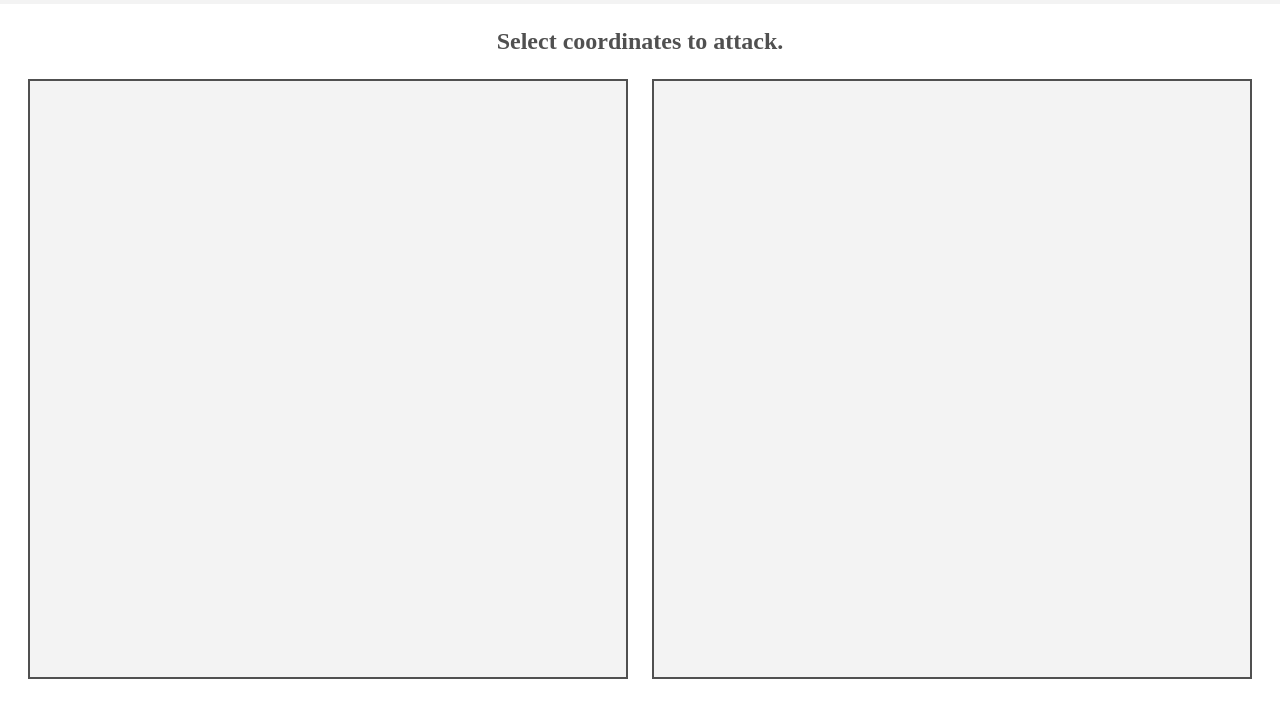
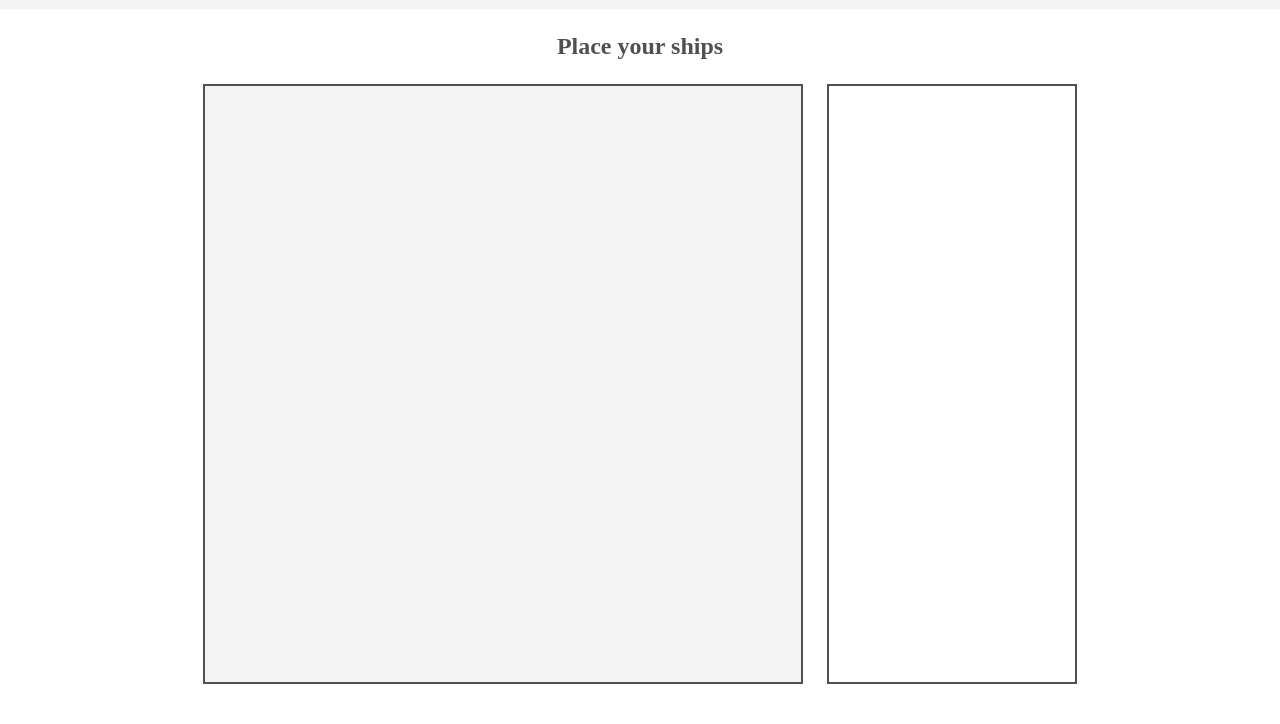
Before and after one commit to WitherMite/battleship, a website: page index.html in a window 1280 px wide. Shown: the part 76-800 px from the top of the page. Drawn offline with Linux system fonts and the light colour scheme.

Commit message:
Structure ship placment ui

```diff
--- a/index.html
+++ b/index.html
@@ -13,11 +13,11 @@
     </header>
     <main class="game-window">
       <!-- change content depending on game stage -->
-      <h2 class="directions">Select coordinates to attack.</h2>
+      <h2 class="directions">Place your ships</h2>
       <div class="ui-container">
-        <div class="main-ui">
-          <div class="radar game-grid"></div>
-          <div class="player-board game-grid"></div>
+        <div class="pregame-ui">
+          <div class="game-grid"></div>
+          <div class="ship-container"></div>
         </div>
       </div>
     </main>
@@ -32,7 +32,7 @@
     <template id="pregame-ui-template">
       <!-- player(s) place ships -->
       <div class="pregame-ui">
-        <div class="player-board"></div>
+        <div class="game-grid"></div>
         <div class="ship-container"></div>
       </div>
     </template>
@@ -40,8 +40,8 @@
     <template id="main-ui-template">
       <!-- main gameplay -->
       <div class="main-ui">
-        <div class="radar"></div>
-        <div class="player-board"></div>
+        <div class="radar game-grid"></div>
+        <div class="player-board game-grid"></div>
       </div>
     </template>
 
--- a/style.css
+++ b/style.css
@@ -9,9 +9,9 @@
 body {
     color: var(--font-color);
     background-color: var(--background-color);
-    height: 100svh;
-    --header-height: 10svh;
-    --game-height: calc(100svh - var(--header-height));
+    min-height: 100svh;
+    --header-height: 10%;
+    --game-height: calc(100% - var(--header-height));
 }
 
 header {
@@ -34,6 +34,8 @@ header {
 .ui-container {
     width: 100%;
     height: 100%;
+    display: flex;
+    justify-content: center;
 }
 
 .game-grid {
@@ -41,6 +43,8 @@ header {
     border: 2px solid var(--font-color);
     aspect-ratio: 1;
     min-width: 250px;
+    width: 75svw;
+    max-width: 75svh;
 }
 
 /* Main Gameplay UI */
@@ -53,13 +57,33 @@ header {
     align-items: flex-end;
 }
 
-.radar {
-    width: 75svw;
-    max-width: 75svh;
-}
-
 .player-board {
     flex: 1;
     /* scales grid to never be bigger than radar when flexing */
     max-width: min(75svw, 75svh);
 }
+
+/* Pre-game UI */
+
+.pregame-ui {
+    display: flex;
+    flex-wrap: wrap;
+    gap: 1.5rem;
+    justify-content: center;
+    /* clamps width of ship container to 25svh when inline with gameboard */
+    max-width: calc(min(75svw, 75svh) + calc(1.5rem + 250px));
+}
+
+.ship-container {
+    flex: 1;
+    border: 2px solid var(--font-color);
+    min-height: min(25svw, 25svh);
+    min-width: 200px;
+    width: 25svw;
+    max-width: min(75svw, 75svh);
+}
+
+/*
+    try using an @container rule to place ships in ship container differently
+    when inline or below board
+*/
```
